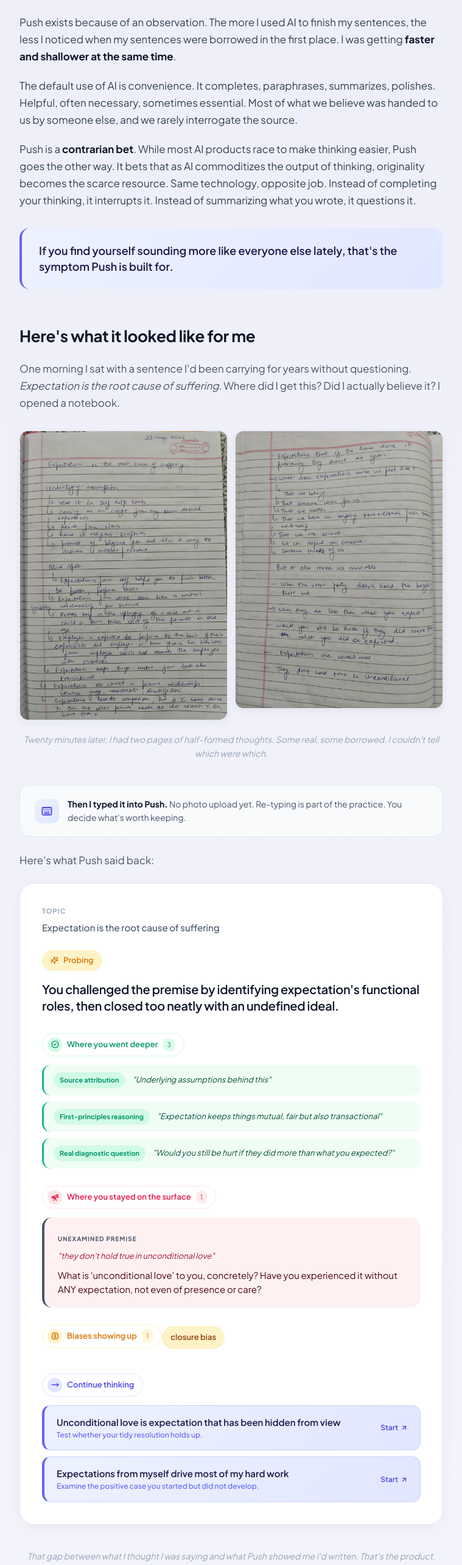
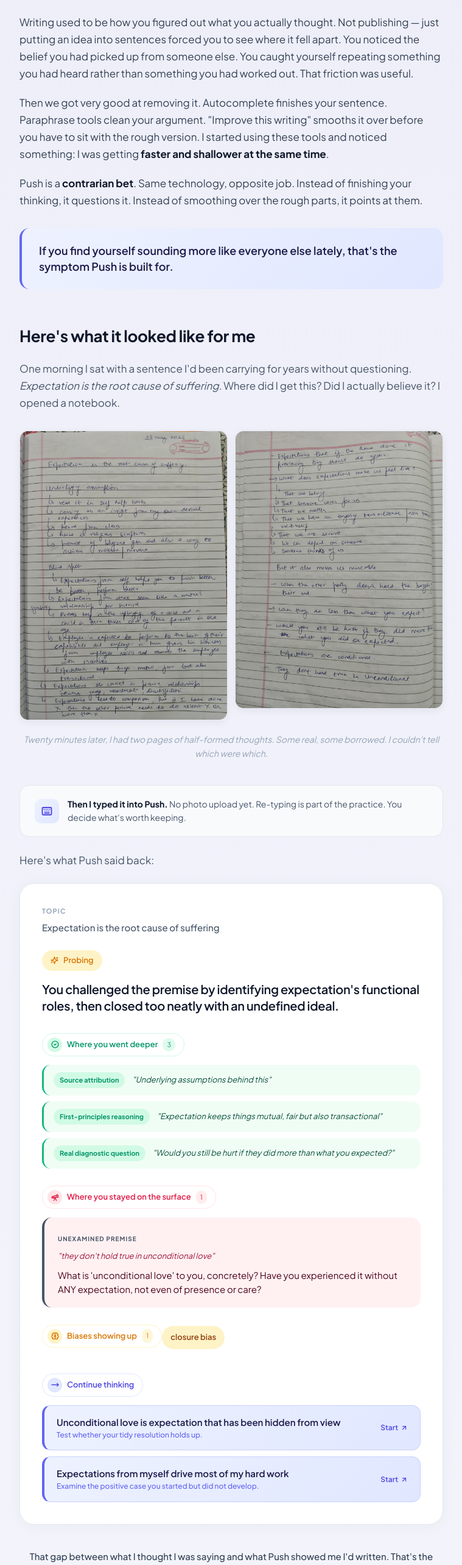
Before and after one commit to aashima2169/Push, a Next.js app: page /about in a window 1280 px wide. Shown: the part 200-2766 px from the top of the page at 61% size, without its empty margins (260-1019 px from the left). Built offline with nearby package versions, Linux system fonts and the light colour scheme.

Commit message:
Update page.jsx

```diff
--- a/app/about/page.jsx
+++ b/app/about/page.jsx
@@ -107,15 +107,15 @@
 
         <div style={{ fontSize: '17px', lineHeight: 1.65, color: '#334155' }}>
           <p style={{ marginBottom: '20px' }}>
-            Push exists because of an observation. The more I used AI to finish my sentences, the less I noticed when my sentences were borrowed in the first place. I was getting <strong style={{ color: '#0F172A' }}>faster and shallower at the same time</strong>.
+            Writing used to be how you figured out what you actually thought. Not publishing — just putting an idea into sentences forced you to see where it fell apart. You noticed the belief you had picked up from someone else. You caught yourself repeating something you had heard rather than something you had worked out. That friction was useful.
           </p>
 
           <p style={{ marginBottom: '20px' }}>
-            The default use of AI is convenience. It completes, paraphrases, summarizes, polishes. Helpful, often necessary, sometimes essential. Most of what we believe was handed to us by someone else, and we rarely interrogate the source.
+            Then we got very good at removing it. Autocomplete finishes your sentence. Paraphrase tools clean your argument. "Improve this writing" smooths it over before you have to sit with the rough version. I started using these tools and noticed something: I was getting <strong style={{ color: '#0F172A' }}>faster and shallower at the same time</strong>.
           </p>
 
           <p style={{ marginBottom: '32px' }}>
-            Push is a <strong style={{ color: '#0F172A' }}>contrarian bet</strong>. While most AI products race to make thinking easier, Push goes the other way. It bets that as AI commoditizes the output of thinking, originality becomes the scarce resource. Same technology, opposite job. Instead of completing your thinking, it interrupts it. Instead of summarizing what you wrote, it questions it.
+            Push is a <strong style={{ color: '#0F172A' }}>contrarian bet</strong>. Same technology, opposite job. Instead of finishing your thinking, it questions it. Instead of smoothing over the rough parts, it points at them.
           </p>
 
           <div className="pull-quote" style={{
@@ -446,9 +446,9 @@
           </div>
 
           <p style={{
-            fontSize: '14px',
-            color: '#94A3B8',
-            fontStyle: 'italic',
+            fontSize: '15px',
+            color: '#334155',
+            fontWeight: 500,
             marginBottom: '56px',
             textAlign: 'center',
           }}>
```
